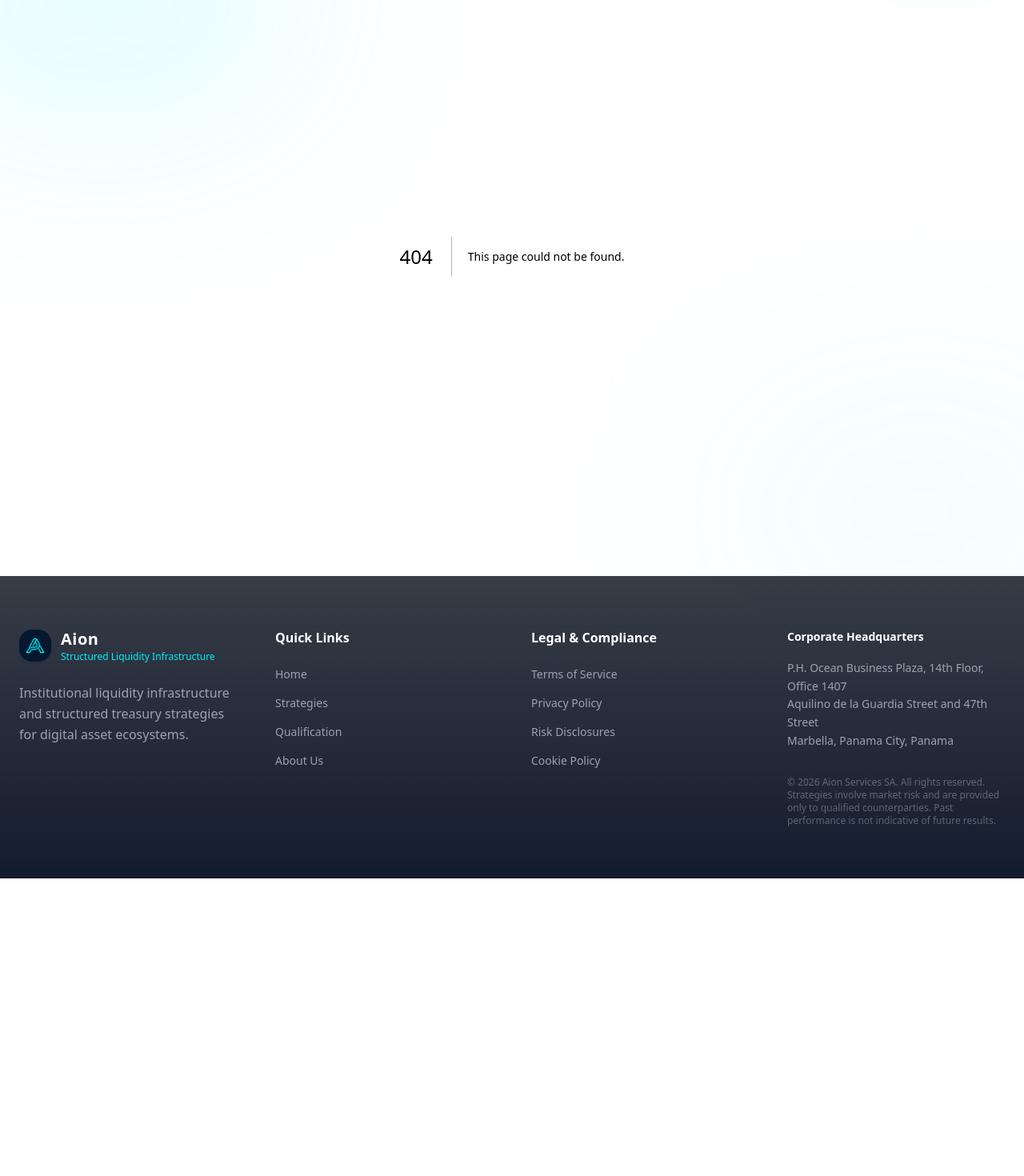
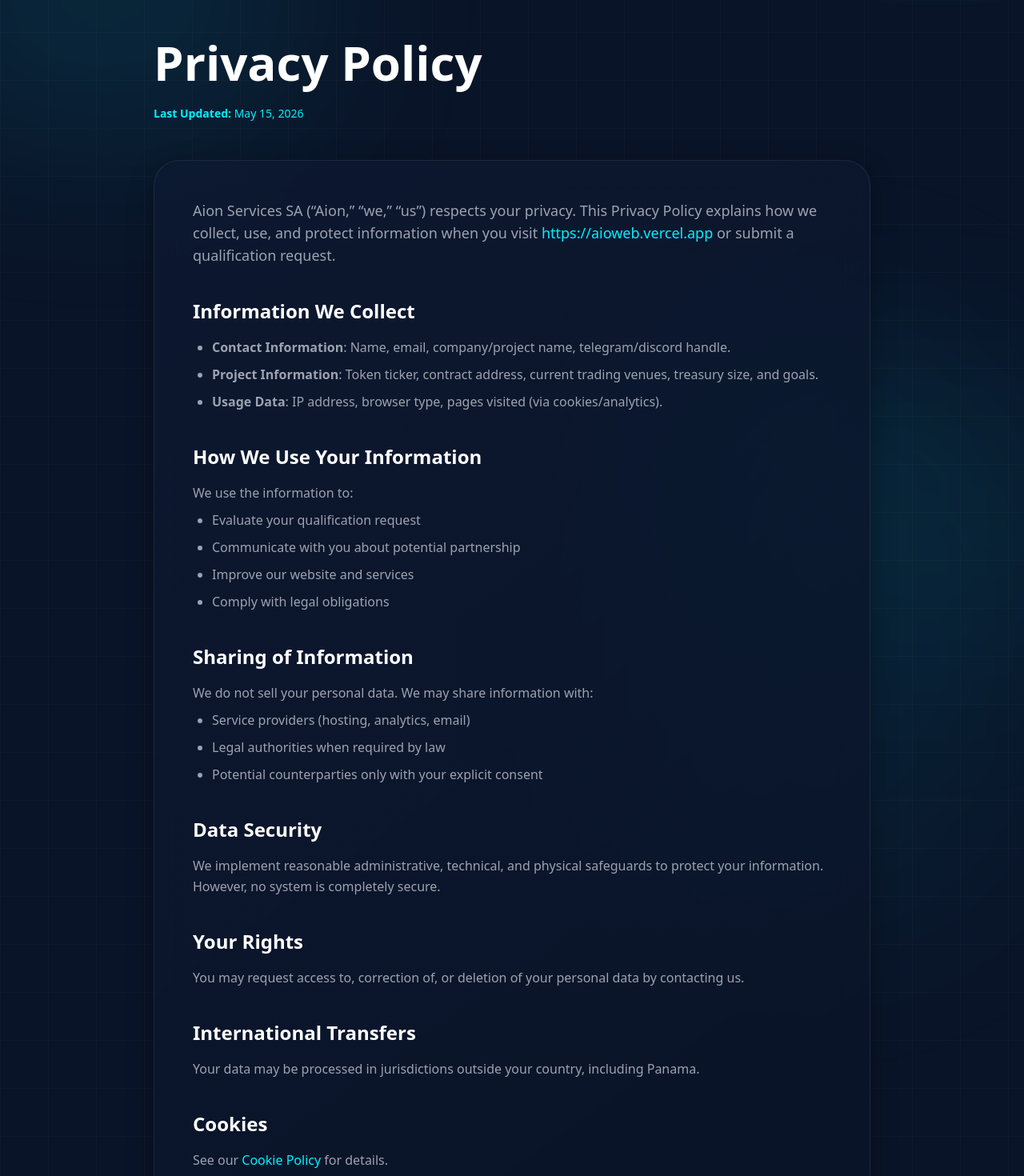
Before and after one commit to MortonShellington/aioweb, a Next.js app: page /privacy in a window 1280 px wide. Before the commit this address had no page. Shown: the part 80-1550 px from the top of the page at 80% size. Before the commit the page ends 1178 px from the top, so only its background shows below. Built offline with nearby package versions, Linux system fonts and the light colour scheme.

Commit message:
feat: add privacy policy page

```diff
--- /dev/null
+++ b/app/privacy/page.tsx
@@ -0,0 +1,96 @@
+import Link from "next/link";
+
+export const metadata = {
+  title: 'Privacy Policy | Aion Services SA',
+  description: 'Privacy Policy for Aion Services SA.',
+};
+
+export default function PrivacyPage() {
+  return (
+    <div className="flex-grow flex flex-col items-center pt-32 pb-24 px-6 relative">
+      <div className="absolute top-1/4 right-0 w-[40%] h-[40%] bg-aion-cyan/5 blur-[120px] rounded-full pointer-events-none" />
+
+      <div className="max-w-4xl w-full text-left mb-12">
+        <h1 className="text-4xl md:text-6xl font-bold text-white mb-6">Privacy Policy</h1>
+        <div className="text-aion-cyan text-sm flex gap-4">
+          <span><strong>Last Updated:</strong> May 15, 2026</span>
+        </div>
+      </div>
+
+      <div className="max-w-4xl w-full glass-card rounded-[32px] p-8 md:p-12 mb-16">
+        <div className="space-y-10 text-aion-muted leading-relaxed prose prose-invert max-w-none">
+          <section>
+            <p className="text-lg">
+              Aion Services SA (“Aion,” “we,” “us”) respects your privacy. This Privacy Policy explains how we collect, use, and protect information when you visit <a href="https://aioweb.vercel.app" className="text-aion-cyan hover:underline">https://aioweb.vercel.app</a> or submit a qualification request.
+            </p>
+          </section>
+
+          <section>
+            <h2 className="text-2xl font-bold text-white mb-4">Information We Collect</h2>
+            <ul className="list-disc pl-6 space-y-2">
+              <li><strong>Contact Information</strong>: Name, email, company/project name, telegram/discord handle.</li>
+              <li><strong>Project Information</strong>: Token ticker, contract address, current trading venues, treasury size, and goals.</li>
+              <li><strong>Usage Data</strong>: IP address, browser type, pages visited (via cookies/analytics).</li>
+            </ul>
+          </section>
+
+          <section>
+            <h2 className="text-2xl font-bold text-white mb-4">How We Use Your Information</h2>
+            <p>We use the information to:</p>
+            <ul className="list-disc pl-6 mt-2 space-y-2">
+              <li>Evaluate your qualification request</li>
+              <li>Communicate with you about potential partnership</li>
+              <li>Improve our website and services</li>
+              <li>Comply with legal obligations</li>
+            </ul>
+          </section>
+
+          <section>
+            <h2 className="text-2xl font-bold text-white mb-4">Sharing of Information</h2>
+            <p>We do not sell your personal data. We may share information with:</p>
+            <ul className="list-disc pl-6 mt-2 space-y-2">
+              <li>Service providers (hosting, analytics, email)</li>
+              <li>Legal authorities when required by law</li>
+              <li>Potential counterparties only with your explicit consent</li>
+            </ul>
+          </section>
+
+          <section>
+            <h2 className="text-2xl font-bold text-white mb-4">Data Security</h2>
+            <p>
+              We implement reasonable administrative, technical, and physical safeguards to protect your information. However, no system is completely secure.
+            </p>
+          </section>
+
+          <section>
+            <h2 className="text-2xl font-bold text-white mb-4">Your Rights</h2>
+            <p>
+              You may request access to, correction of, or deletion of your personal data by contacting us.
+            </p>
+          </section>
+
+          <section>
+            <h2 className="text-2xl font-bold text-white mb-4">International Transfers</h2>
+            <p>
+              Your data may be processed in jurisdictions outside your country, including Panama.
+            </p>
+          </section>
+
+          <section>
+            <h2 className="text-2xl font-bold text-white mb-4">Cookies</h2>
+            <p>
+              See our <Link href="/cookie-policy" className="text-aion-cyan hover:underline">Cookie Policy</Link> for details.
+            </p>
+          </section>
+
+          <section className="pt-8 border-t border-white/10 mt-8">
+            <h2 className="text-2xl font-bold text-white mb-4">Contact Us</h2>
+            <p>
+              For privacy inquiries, please reach out through our <Link href="/qualification" className="text-aion-cyan hover:underline">Qualification form</Link>.
+            </p>
+          </section>
+        </div>
+      </div>
+    </div>
+  );
+}
--- a/components/Footer.tsx
+++ b/components/Footer.tsx
@@ -29,7 +29,7 @@ export default function Footer() {
         <div className="flex flex-col gap-4">
           <h4 className="text-white font-bold mb-2">Legal & Compliance</h4>
           <Link href="/terms" className="text-sm text-aion-muted hover:text-white transition-colors">Terms of Service</Link>
-          <Link href="#" className="text-sm text-aion-muted hover:text-white transition-colors">Privacy Policy</Link>
+          <Link href="/privacy" className="text-sm text-aion-muted hover:text-white transition-colors">Privacy Policy</Link>
           <Link href="#" className="text-sm text-aion-muted hover:text-white transition-colors">Risk Disclosures</Link>
           <Link href="#" className="text-sm text-aion-muted hover:text-white transition-colors">Cookie Policy</Link>
         </div>
```
